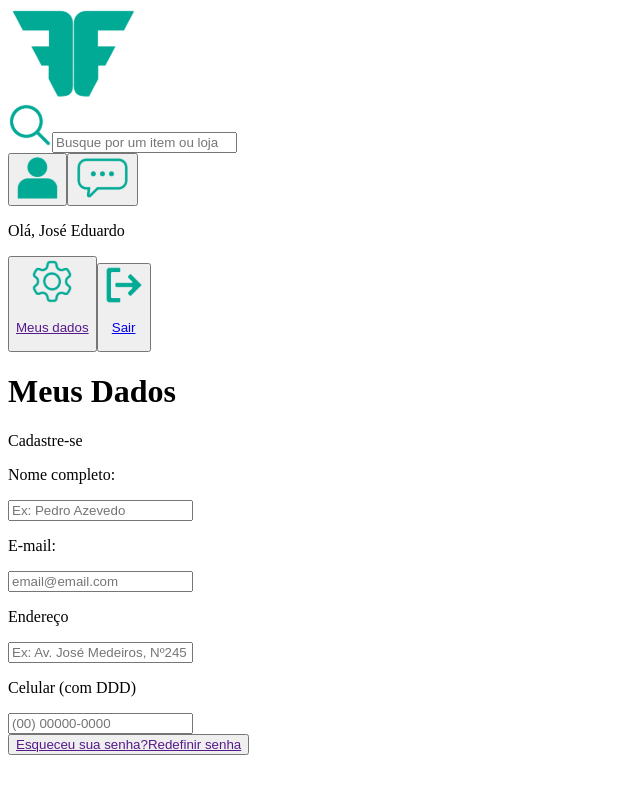
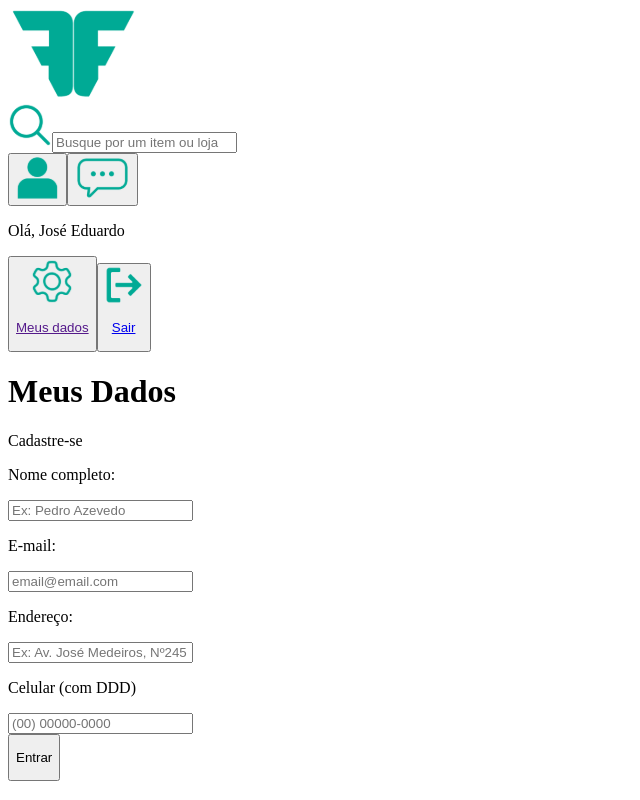
Before and after one commit to weslleyolli/Feira-facil-react, a Next.js app in the folder web/: page /dataReset in a window 1280 px wide. Shown: the whole page, without its empty margins (0-640 px from the left). Built offline with nearby package versions, Linux system fonts and the light colour scheme.

Commit message:
correcting some fix

```diff
--- a/web/src/components/CategoriesIcon.tsx
+++ b/web/src/components/CategoriesIcon.tsx
@@ -1,4 +1,5 @@
 import Image from 'next/image';
+import Link from 'next/link';
 
 import PropTypes from 'prop-types';
 
@@ -11,10 +12,10 @@
 
 const CategoriesIcon: React.FC<CategoriesIconProps> = ({ image, alt, name}) => {
   return (
-    <a href='hortifruti' className="w-1/4 flex flex-col items-center justify-between p-5">
+    <Link href='/hortifruti' className="w-1/4 flex flex-col items-center justify-between p-5">
       <Image className="max-w-[50%]" src={image} alt={alt} />
       <p className="text-green150 text-2xl">{name}</p>
-    </a>
+    </Link>
   );
 };
 
--- a/web/src/pages/bancaAntonio.tsx
+++ b/web/src/pages/bancaAntonio.tsx
@@ -21,7 +21,7 @@
     return(
         <div>
             <Header/>
-            <Image src={hortifrutas} alt='Foto hortifrutas' width={1300} height={1200} className="relative mx-auto my-2 rounded-md w-5/6"/>
+            <Image src={hortifrutas} alt='Foto hortifrutas' width={1300} height={1200} className="relative mx-auto my-2 rounded-md w-5/6 -z-10"/>
             <Banca photo={ProfileBanca} description={'Foto da Banca'} nomeBanca={'Banca do Antônio'} avaliacaoBanca={'4.7'}/>
             <Barras/>
             <div className='w-5/6 mx-auto'>
--- a/web/src/pages/dataReset.tsx
+++ b/web/src/pages/dataReset.tsx
@@ -2,19 +2,20 @@
 import Link from "next/link";
 
 export default function dataReset() {
+    const styleinputs = 'flex flex-col gap-2'
     return (
         <div>
             <Header />
-       <div  className='pt-6 h-4/5 flex flex-col items-center gap-10'>
+            <div className='pt-6 h-4/5 flex flex-col items-center gap-10'>
                 <h1 className='text-green150 text-5xl font-bold mt-11.8125rem'>Meus Dados</h1>
             </div>
-        <div className="h-screen flex items-center justify-center" >
-            <div className="h-3/5 w-1/3 shadow-2xl rounded-xl px-16 bg-white z-10 flex flex-col items-center justify-between pt-10">
-                <div className="text-3xl font-bold">
+            <div className="flex items-center justify-center py-10" >
+                <div className="h-3/5 w-1/3 shadow-2xl rounded-xl px-16 bg-white z-10 flex flex-col items-center justify-between ">
+                    <div className="text-3xl font-bold py-5">
                         <p>Cadastre-se</p>
                     </div>
-                <div className="w-full mt-7 flex flex-col gap-3">
-                    <div>
+                    <div className="w-full mt-5 flex flex-col gap-12">
+                        <div className={styleinputs}>
                             <p className="pl-1 text-lg">Nome completo:</p>
                             <input
                                 className="w-full h-8 rounded-md border border-gray-300 text-black pl-1"
@@ -23,7 +24,7 @@
                                 placeholder="Ex: Pedro Azevedo"
                             />
                         </div>
-                    <div>
+                        <div className={styleinputs}>
                             <p className="pl-1 text-lg">E-mail:</p>
                             <input
                                 className="w-full h-8 rounded-md border border-gray-300 text-black pl-1"
@@ -32,8 +33,8 @@
                                 placeholder="email@email.com"
                             />
                         </div>
-                    <div>
-                        <p className="pl-1 text-lg">Endereço</p>
+                        <div className={styleinputs}>
+                            <p className="pl-1 text-lg">Endereço:</p>
                             <input
                                 className="w-full h-8 rounded-md border border-gray-300 text-black pl-1"
                                 id="location"
@@ -41,7 +42,7 @@
                                 placeholder="Ex: Av. José Medeiros, Nº245"
                             />
                         </div>
-                    <div>
+                        <div className={styleinputs}>
                             <p className="pl-1 text-lg">Celular (com DDD)</p>
                             <input
                                 className="w-full h-8 rounded-md border border-gray-300 text-black pl-1"
@@ -50,8 +51,12 @@
                                 placeholder="(00) 00000-0000"
                             />
                         </div>
-                    <div className="text-right mt-2">
-                        <button className="text-green150" id="forget"> <a href=""> Esqueceu sua senha?Redefinir senha </a></button>
+                        <div className="flex justify-center py-7">
+                            <Link href="/categories" className="bg-green150 text-white w-2/3 rounded-md text-center flex justify-center h-8">
+                                <button>
+                                    <p>Entrar</p>
+                                </button>
+                            </Link>
                         </div>
                     </div>
                     <div id="errorContainer"></div>
```
Lines whose indentation alone changed are shown as unchanged.
